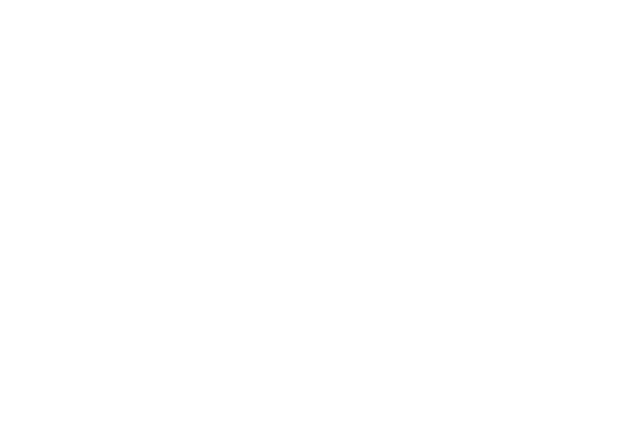
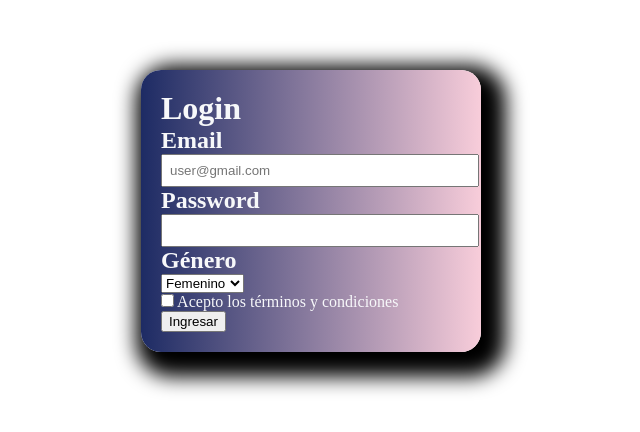
Before and after one commit to JanaO20/aspirantes-mir-html-y-css, a plain HTML site: page ejercicio2-html-y-css/index.html in a window 1280 px wide. Shown: the whole page, without its empty margins (371-1011 px from the left). Drawn offline with Linux system fonts and the light colour scheme.

Commit message:
Implementa el formulario del ejercicio de html

```diff
--- a/ejercicio2-html-y-css/index.html
+++ b/ejercicio2-html-y-css/index.html
@@ -5,6 +5,22 @@
        <link rel="stylesheet" href="styles.css">
     </head>
     <body>
-
+        <div class="box">
+        <form action="/registro">
+        <h1>Login</h1>
+        <h2>Email</h2>
+        <input type="email" placeholder="user@gmail.com" class="input1">
+        <h2>Password </h2>
+        <input type="password" class="input1">
+        <h2>Género</h2>
+        <select name="Género" id="Selecciona un Género">
+            <option value="Femenino">Femenino</option>
+            <option value="Masculino">Masculino</option>
+            <option value="Otro">Otro</option>
+        </select>
+           <p> <label> <input type="checkbox" id="cbox1"> Acepto los términos y condiciones</label></p>
+       <p><input type="submit" value="Ingresar" class="input2"></p>
+    </form>
+    </div>
     </body>
 </html>
--- a/ejercicio2-html-y-css/styles.css
+++ b/ejercicio2-html-y-css/styles.css
@@ -0,0 +1,32 @@
+*{
+    margin: 0 auto;
+}
+.box {
+     width: 300px;
+     padding: 20px;
+     background: #1d2b64; /* fallback for old browsers */
+     background: -webkit-linear-gradient(to right, #1d2b64, #f8cdda); /* Chrome 10-25, Safari 5.1-6 */
+     background: linear-gradient(to right, #1d2b64, #f8cdda); /* W3C, IE 10+/ Edge, Firefox 16+, Chrome 26+, Opera 12+, Safari 7+ */
+    border-radius: 20px;
+    box-shadow:10px 10px 20px 15px;
+    position: absolute;
+    top: 70px;
+    left: 40%
+}
+h1 {
+    color: #f7f8fa;
+}
+h2 {
+    color: #f7f8fa
+}
+p {
+    color: #f7f8fa
+}
+.input1 {
+    padding: 7px;
+    width: 100%;
+}
+.input2 {
+    padding 5px
+    div style="text-align: right;width:15px"
+}
```
